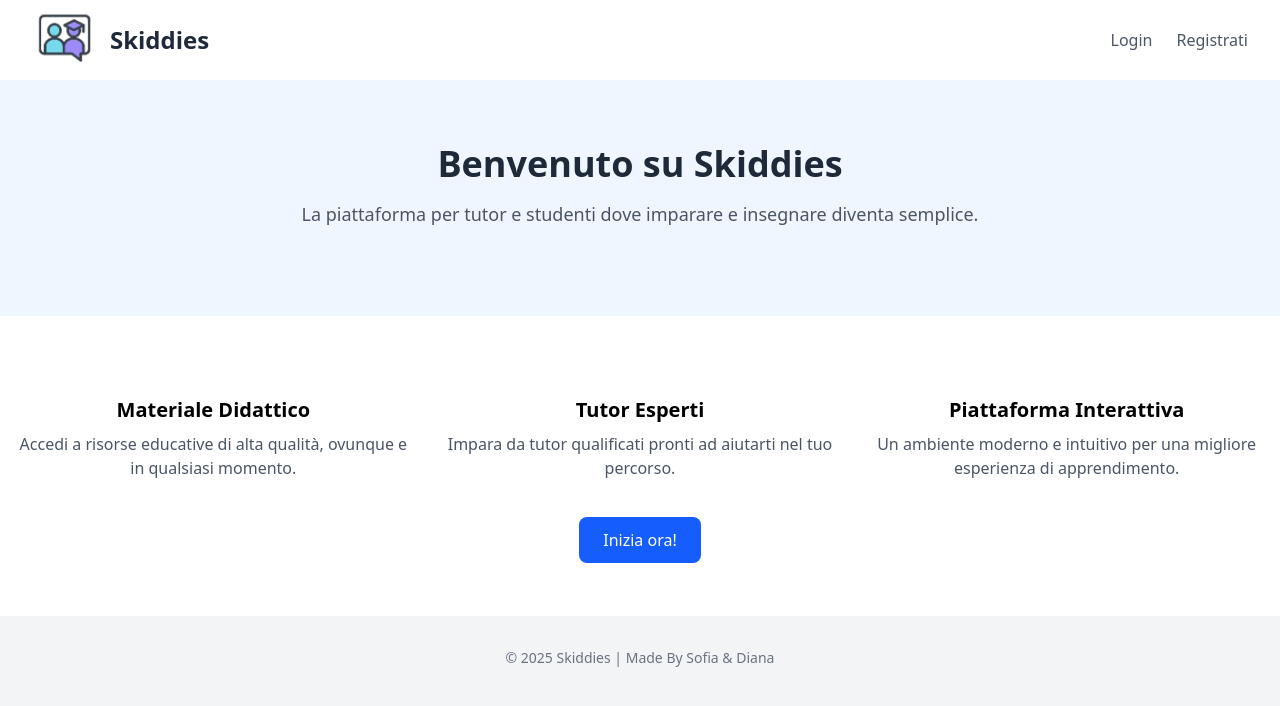
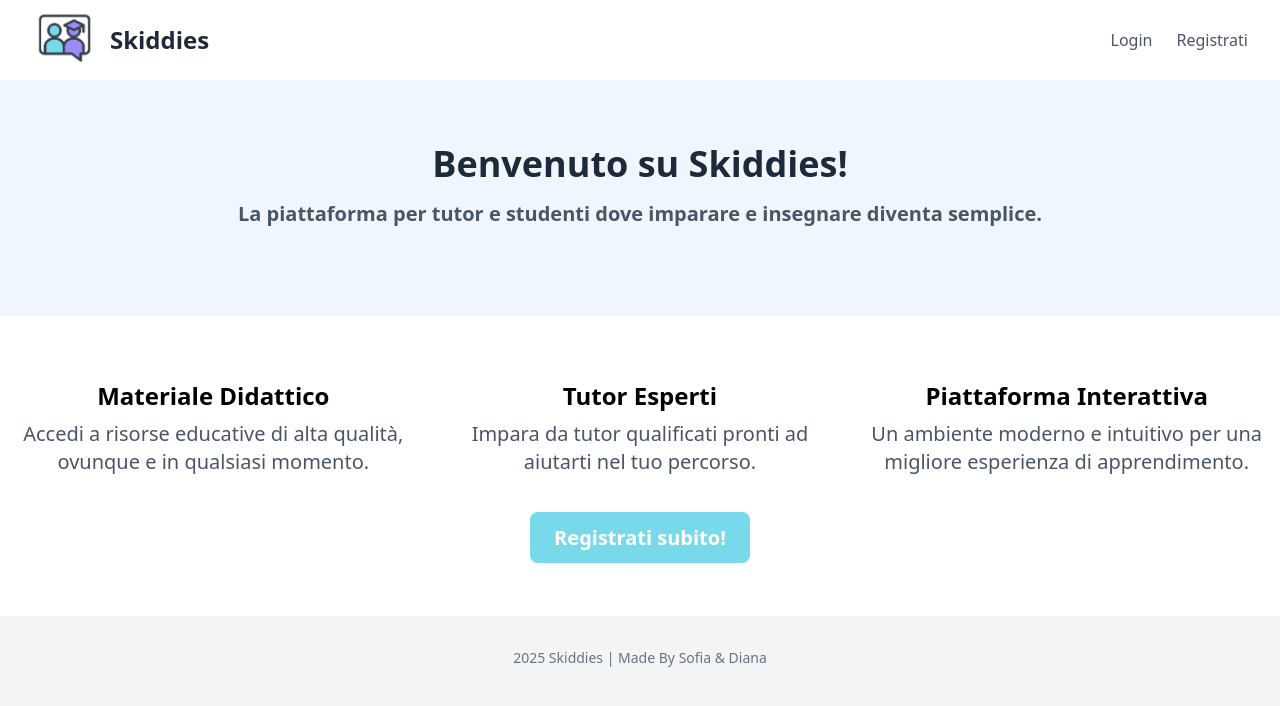
Before and after one commit to TDianaAle/Skiddies, a Vue app in the folder frontend/: page / in a window 1280 px wide. Shown: the top 706 px of the page. Built offline with nearby package versions, Linux system fonts and the light colour scheme.

Commit message:
edit header

```diff
--- a/frontend/src/views/HomeView.vue
+++ b/frontend/src/views/HomeView.vue
@@ -5,14 +5,19 @@
             <div class="max-w-7xl mx-auto px-4 sm:px-6 lg:px-8 flex items-center justify-between h-20">
                 <!-- Logo -->
                 <div class="flex items-center space-x-3">
+                    <router-link to="/" class="flex items-center space-x-3">
                         <img src="/img/logo.png" alt="Skiddies Logo" class="h-20 w-auto">
                         <h1 class="text-2xl font-bold text-gray-800">Skiddies</h1>
+                    </router-link>
                 </div>
+
 
                 <!-- Navigazione -->
                 <nav class="space-x-6">
-      <router-link to="/login" class="text-gray-600 hover:text-blue-600 transition-colors">Login</router-link>
-      <router-link to="/register" class="text-gray-600 hover:text-blue-600 transition-colors">Registrati</router-link>
+                    <router-link to="/login"
+                        class="text-gray-600 hover:text-blue-600 transition-colors">Login</router-link>
+                    <router-link to="/register"
+                        class="text-gray-600 hover:text-blue-600 transition-colors">Registrati</router-link>
                 </nav>
             </div>
         </header>
@@ -21,8 +26,9 @@
         <!-- Hero Section -->
         <section class="bg-blue-50 py-16">
             <div class="max-w-7xl mx-auto px-4 sm:px-6 lg:px-8 text-center">
-            <h2 class="text-4xl font-bold text-gray-800 mb-4">Benvenuto su Skiddies</h2>
-            <p class="text-lg text-gray-600 mb-6">La piattaforma per tutor e studenti dove imparare e insegnare diventa semplice.</p>
+                <h2 class="text-4xl font-bold text-gray-800 mb-4">Benvenuto su Skiddies!</h2>
+                <p class="text-xl text-gray-600 font-semibold mb-6">La piattaforma per tutor e studenti dove imparare e insegnare
+                    diventa semplice.</p>
             </div>
         </section>
 
@@ -30,38 +36,35 @@
         <section class="py-16 bg-white">
             <div class="max-w-7xl mx-auto px-4 grid md:grid-cols-3 gap-8 text-center">
                 <div>
-            <div class="text-blue-600 text-4xl mb-4">
-                <i class="bx bx-book"></i>
-            </div>
-            <h3 class="text-xl font-semibold mb-2">Materiale Didattico</h3>
-            <p class="text-gray-600">Accedi a risorse educative di alta qualità, ovunque e in qualsiasi momento.</p>
+
+                    <h3 class="text-2xl font-semibold mb-2">Materiale Didattico</h3>
+                    <p class="text-gray-600 text-xl">Accedi a risorse educative di alta qualità, ovunque e in qualsiasi momento.
+                    </p>
                 </div>
                 <div>
-            <div class="text-blue-600 text-4xl mb-4">
-                <i class="bx bx-user"></i>
-            </div>
-            <h3 class="text-xl font-semibold mb-2">Tutor Esperti</h3>
-            <p class="text-gray-600">Impara da tutor qualificati pronti ad aiutarti nel tuo percorso.</p>
+
+                    <h3 class="text-2xl font-semibold mb-2">Tutor Esperti</h3>
+                    <p class="text-gray-600 text-xl">Impara da tutor qualificati pronti ad aiutarti nel tuo percorso.</p>
                 </div>
                 <div>
-            <div class="text-blue-600 text-4xl mb-4">
-                <i class="bx bx-laptop"></i>
-            </div>
-            <h3 class="text-xl font-semibold mb-2">Piattaforma Interattiva</h3>
-            <p class="text-gray-600">Un ambiente moderno e intuitivo per una migliore esperienza di apprendimento.</p>
+
+                    <h3 class="text-2xl font-semibold mb-2">Piattaforma Interattiva</h3>
+                    <p class="text-gray-600 text-xl">Un ambiente moderno e intuitivo per una migliore esperienza di
+                        apprendimento.</p>
                 </div>
             </div>
 
             <div class="text-center mt-12">
-            <router-link to="/register" class="bg-blue-600 text-white px-6 py-3 rounded-lg hover:bg-blue-700 transition">
-            Inizia ora!</router-link>
+                <router-link to="/register"
+                    class="bg-[#78D9EA] text-white px-6 py-3 rounded-lg hover:bg-[#8777d5] transition text-xl font-semibold">
+                    Registrati subito!</router-link>
             </div>
 
         </section>
 
         <!-- Footer -->
         <footer class="bg-gray-100 py-8 text-center text-gray-500 text-sm">
-        &copy; 2025 Skiddies | Made By Sofia & Diana
+            2025 Skiddies | Made By Sofia & Diana
         </footer>
     </div>
 </template>
--- a/frontend/src/views/LoginView.vue
+++ b/frontend/src/views/LoginView.vue
@@ -1,4 +1,24 @@
 <template>
+
+<header class="bg-white shadow">
+            <div class="max-w-7xl mx-auto px-4 sm:px-6 lg:px-8 flex items-center justify-between h-20">
+                <!-- Logo -->
+                <div class="flex items-center space-x-3">
+                    <router-link to="/" class="flex items-center space-x-3">
+                        <img src="/img/logo.png" alt="Skiddies Logo" class="h-20 w-auto">
+                        <h1 class="text-2xl font-bold text-gray-800">Skiddies</h1>
+                    </router-link>
+                </div>
+                <!-- Navigazione -->
+                <nav class="space-x-6">
+                    <router-link to="/login"
+                        class="text-gray-600 hover:text-blue-600 transition-colors">Login</router-link>
+                    <router-link to="/register"
+                        class="text-gray-600 hover:text-blue-600 transition-colors">Registrati</router-link>
+                </nav>
+            </div>
+        </header>
+
 <div class="min-h-screen bg-gray-50 flex flex-col justify-center py-12 sm:px-6 lg:px-8">
     <div class="sm:mx-auto sm:w-full sm:max-w-md">
       <h3 class="mt-6 text-center text-3xl leading-9 font-extrabold text-gray-900">Accedi</h3>
--- a/frontend/src/views/RegisterView.vue
+++ b/frontend/src/views/RegisterView.vue
@@ -57,7 +57,7 @@
             required
             class="w-full px-4 py-2 border border-gray-300 rounded-md focus:ring-2 focus:ring-blue-400 focus:outline-none"
           >
-            <option value="user">Utente</option>
+            <option value="user">Studente</option>
             <option value="tutor">Tutor</option>
           </select>
         </div>
```
Lines whose indentation alone changed are shown as unchanged.
